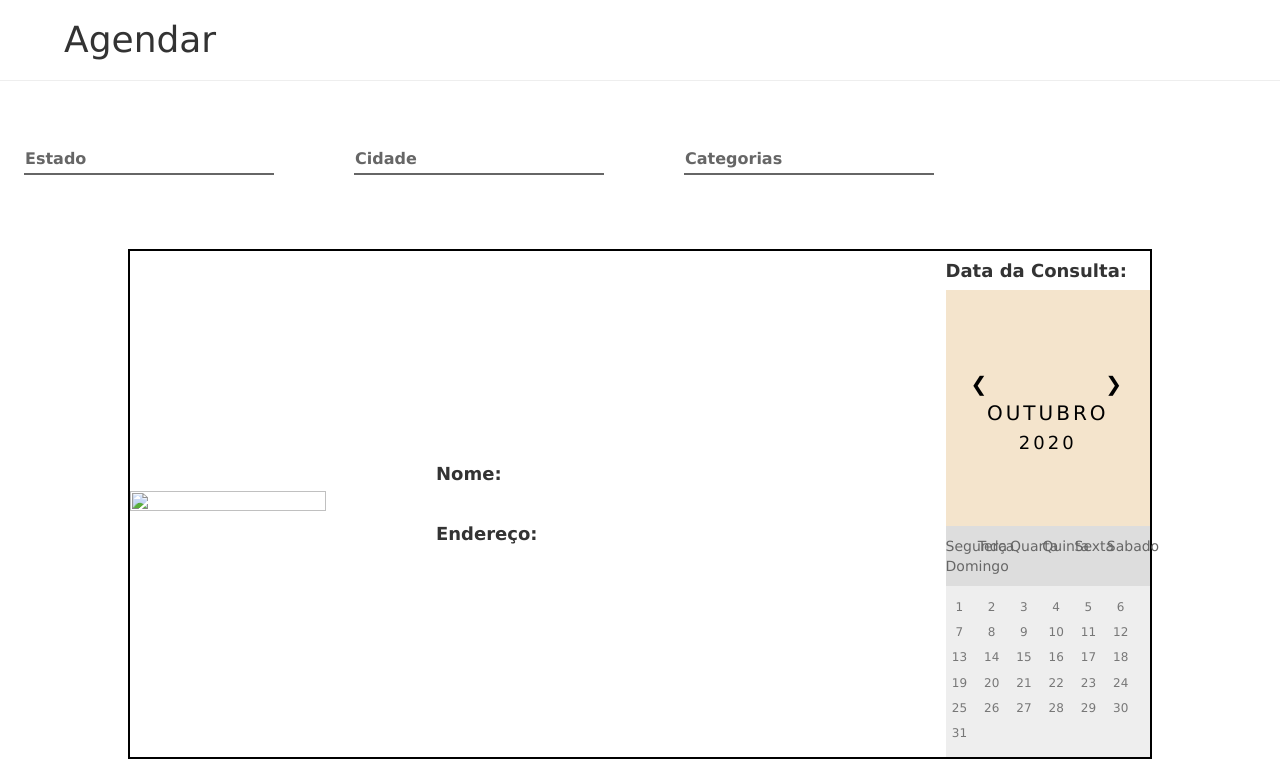
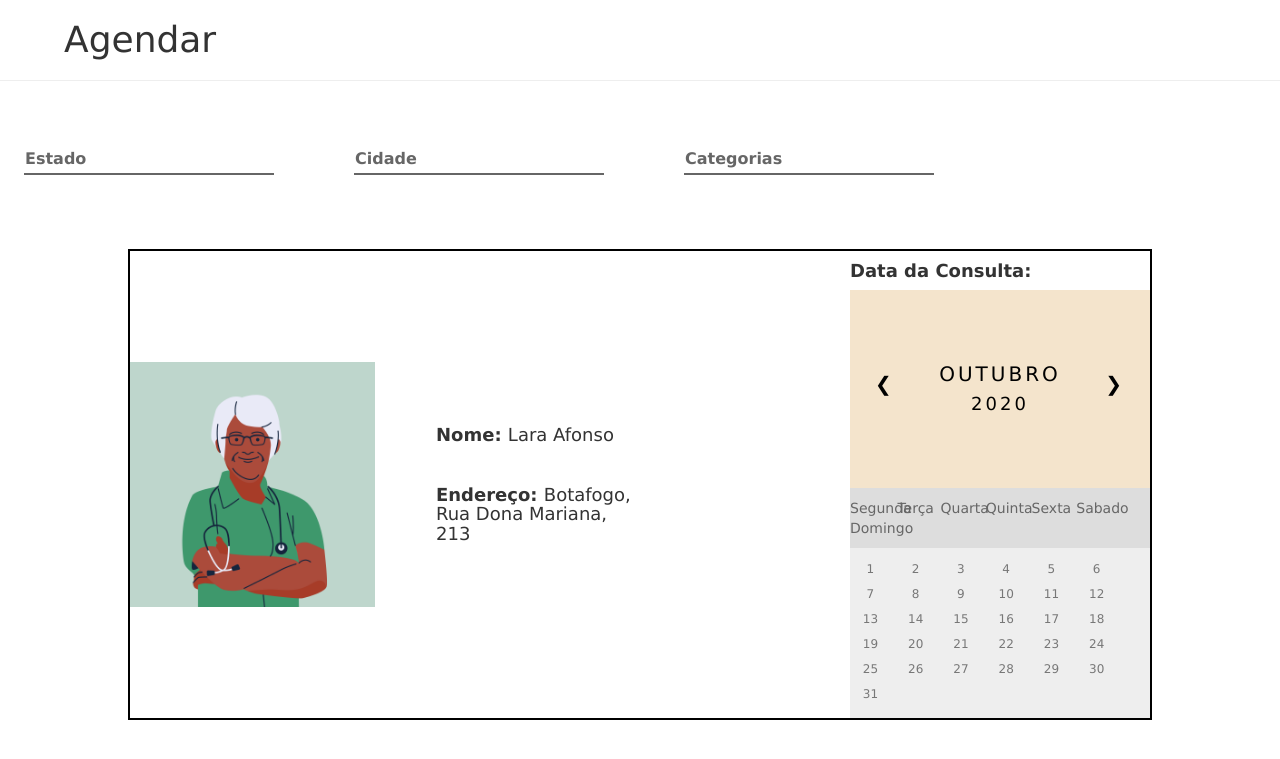
Before and after one commit to IKuuhakuI/Lumanga, a Flask app: page /agendar in a window 1280 px wide. Shown: the part 52-811 px from the top of the page. After the commit the page ends 772 px from the top, so only its background shows below. Run offline with Flask 2, Linux system fonts and the light colour scheme; some libraries are stand-ins or nearby versions.

Commit message:
agendar feito

```diff
--- a/app/templates/agendar.html
+++ b/app/templates/agendar.html
@@ -71,17 +71,17 @@
    <table>
         <tr>
             <td style ="width: 30%">
-                <div style="position: relative;"><img src="" style="width: 80%; height: 10%;"></div>
+                <div style="position: relative;"><img src="static/imagens/11.png" style="width: 80%; height: 10%;"></div>
             </td>
             <td>
             <div>
-                <h4><b>Nome: </b></h4>
+                <h4><b>Nome: </b>Lara Afonso</h4>
                 <br>
-                <h4><b>Endereço: </b></h4>
+                <h4><b>Endereço: </b>Botafogo, Rua Dona Mariana, 213</h4>
 
             </div>
             </td>
-            <td style="width: 40%"></td>
+            <td style="width: 20%"></td>
             <td>
                 <h4><b>Data da Consulta: </b></h4>
                 <div class="month">
@@ -117,4 +117,31 @@
         </table>
   </div>
 
+  <script>
+  function array_remove_index_by_value(arr, item)
+  {
+    for (var i = arr.length; i--;)
+    {
+      if (arr[i] === item) {arr.splice(i, 1);}
+    }
+  }
+  function compare(a, b) {
+    if (a === b)
+         return 0;
+    return a < b ? -1 : 1;
+  }
+  $(".days").children().click(function() {
+      var myNumber = 0
+      if($(this).children().length > 0) {
+          myNumber = $(this).children().text()
+          $(this).html(myNumber)
+        }
+        else {
+            myNumber = $(this).text()
+            $(this).html("<span class='active'>" + myNumber + "</span>")
+        }
+    })
+
+</script>
+
 {%endblock%}
```
